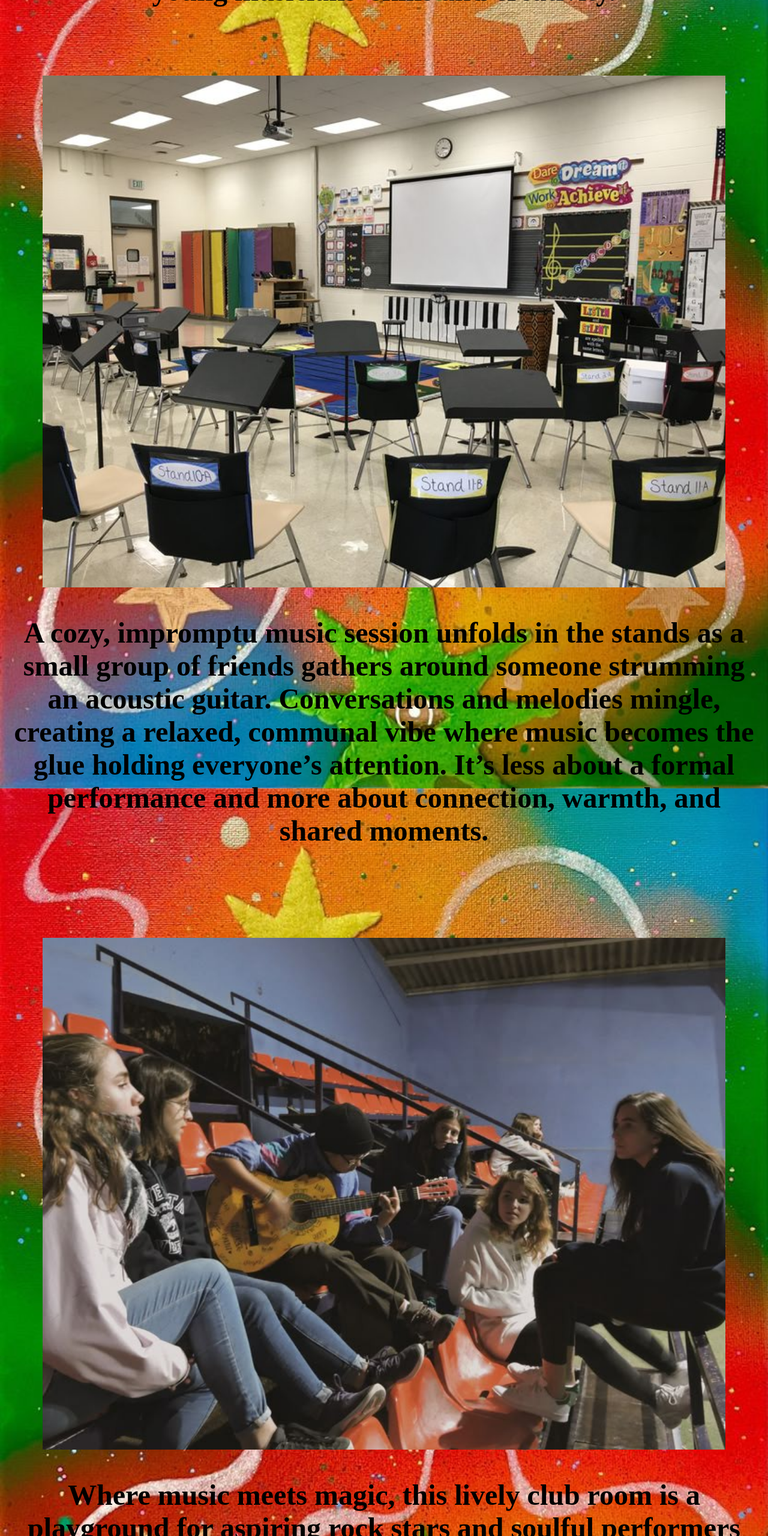
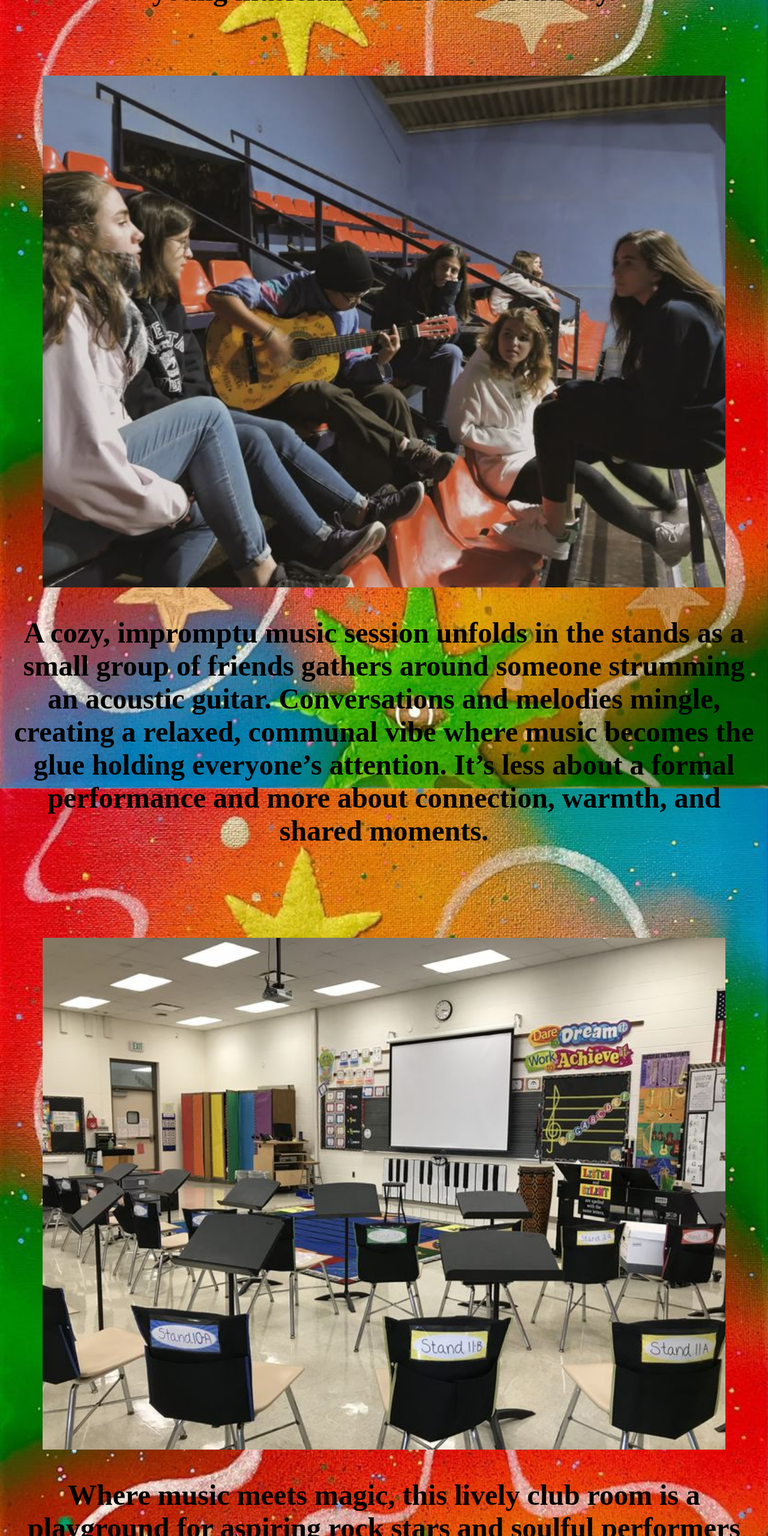
Before and after one commit to ABUSMANLOVELY/Loveabusman, a plain HTML site: page events.html in a window 1280 px wide. Shown: the part 1980-4540 px from the top of the page at 60% size. Drawn offline with Linux system fonts and the light colour scheme; files whose address does not match are found by name.

Commit message:
Update events.html

```diff
--- a/events.html
+++ b/events.html
@@ -15,8 +15,8 @@ body {
 
   <br>
   <br>
-  <center><img src="pic2.jpg" width="90%" height="30%"><h2>A cozy, impromptu music session unfolds in the stands as a small group of friends gathers around someone strumming an acoustic guitar. Conversations and melodies mingle, creating a relaxed, communal vibe where music becomes the glue holding everyone’s attention. It’s less about a formal performance and more about connection, warmth, and shared moments.</h2></center>
+  <center><img src="pic3.jpg" width="90%" height="30%"><h2>A cozy, impromptu music session unfolds in the stands as a small group of friends gathers around someone strumming an acoustic guitar. Conversations and melodies mingle, creating a relaxed, communal vibe where music becomes the glue holding everyone’s attention. It’s less about a formal performance and more about connection, warmth, and shared moments.</h2></center>
   <br>
   <br>
   <br>
-  <center><img src="pic3.jpg" width="90%" height="30%"><h2>Where music meets magic, this lively club room is a playground for aspiring rock stars and soulful performers alike. With drums ready to roar, guitars lined up like soldiers of sound, and a keyboard waiting to weave melodies, it’s a stage and classroom rolled into one. This isn’t just a room, it’s a launchpad for unforgettable jams and endless inspiration.</h2></center>
+  <center><img src="pic2.jpg" width="90%" height="30%"><h2>Where music meets magic, this lively club room is a playground for aspiring rock stars and soulful performers alike. With drums ready to roar, guitars lined up like soldiers of sound, and a keyboard waiting to weave melodies, it’s a stage and classroom rolled into one. This isn’t just a room, it’s a launchpad for unforgettable jams and endless inspiration.</h2></center>
```
